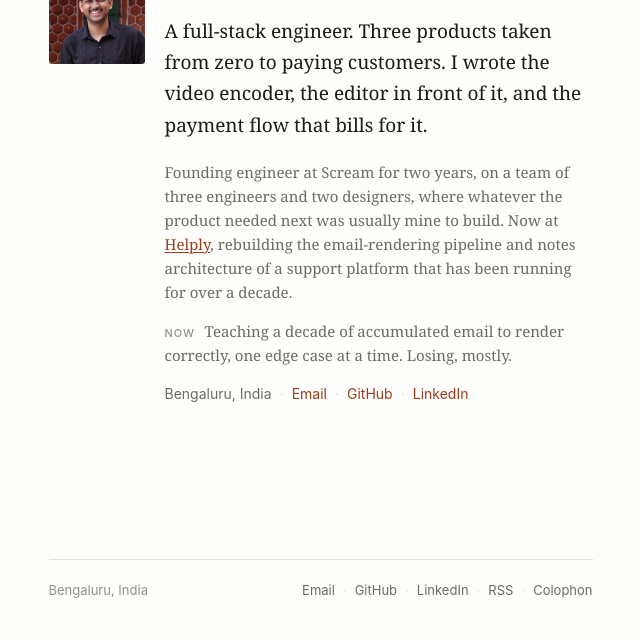
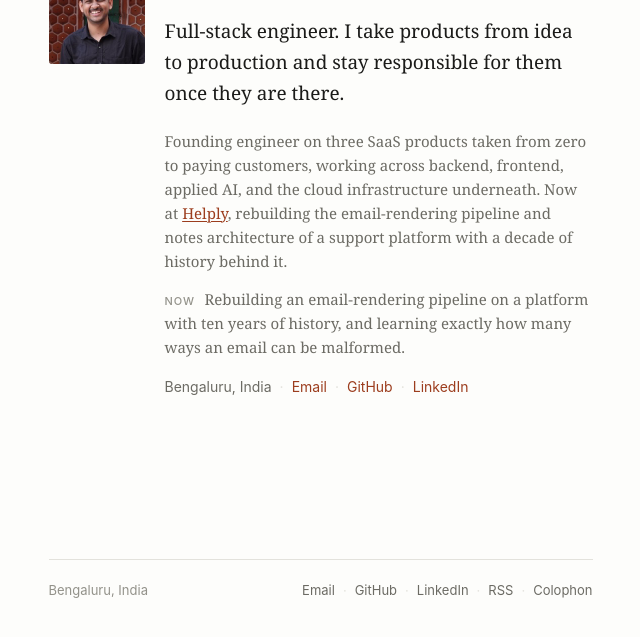
Before and after one commit to aavishkarmishra/aavishkarmishra.com, an Astro site: page / in a window 1280 px wide. Shown: the part 151-788 px from the top of the page, without its empty margins (312-952 px from the left). Built offline with nearby package versions, Linux system fonts and the light colour scheme; Astro itself is replaced by a stand-in of ours.

Commit message:
style: ownership-forward bio and new now line

```diff
--- a/src/data/site.ts
+++ b/src/data/site.ts
@@ -5,12 +5,12 @@ export const site = {
   linkedin: 'https://linkedin.com/in/aavishkarmishra',
   location: 'Bengaluru, India',
   tagline:
-    'A full-stack engineer. Three products taken from zero to paying customers. I wrote the video encoder, the editor in front of it, and the payment flow that bills for it.',
+    'Full-stack engineer. I take products from idea to production and stay responsible for them once they are there.',
 };
 
 /* One line, present tense, no date. Change it whenever it stops being true. */
 export const now =
-  'Teaching a decade of accumulated email to render correctly, one edge case at a time. Losing, mostly.';
+  'Rebuilding an email-rendering pipeline on a platform with ten years of history, and learning exactly how many ways an email can be malformed.';
 
 /* flip to true once public/portrait.jpg exists */
 export const hasPortrait = true;
--- a/src/pages/index.astro
+++ b/src/pages/index.astro
@@ -20,11 +20,11 @@ const recent = posts.filter((p) => !p.data.featured).slice(0, 5);
       <h1>Aavishkar Mishra</h1>
       <p class="lede">{site.tagline}</p>
       <p class="dim intro-second">
-        Founding engineer at Scream for two years, on a team of three engineers
-        and two designers, where whatever the product needed next was usually
-        mine to build. Now at <a href="https://helply.com">Helply</a>,
+        Founding engineer on three SaaS products taken from zero to paying
+        customers, working across backend, frontend, applied AI, and the cloud
+        infrastructure underneath. Now at <a href="https://helply.com">Helply</a>,
         rebuilding the email-rendering pipeline and notes architecture of a
-        support platform that has been running for over a decade.
+        support platform with a decade of history behind it.
       </p>
       <p class="now"><span class="now-label">Now</span>{now}</p>
       <p class="inline-links">
```
